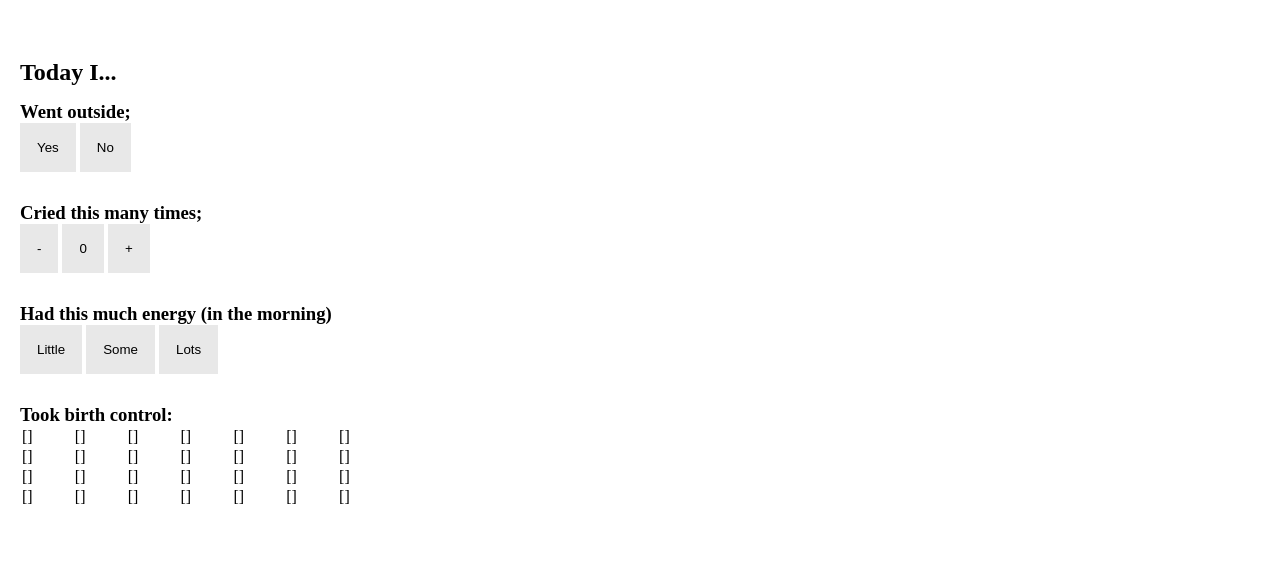
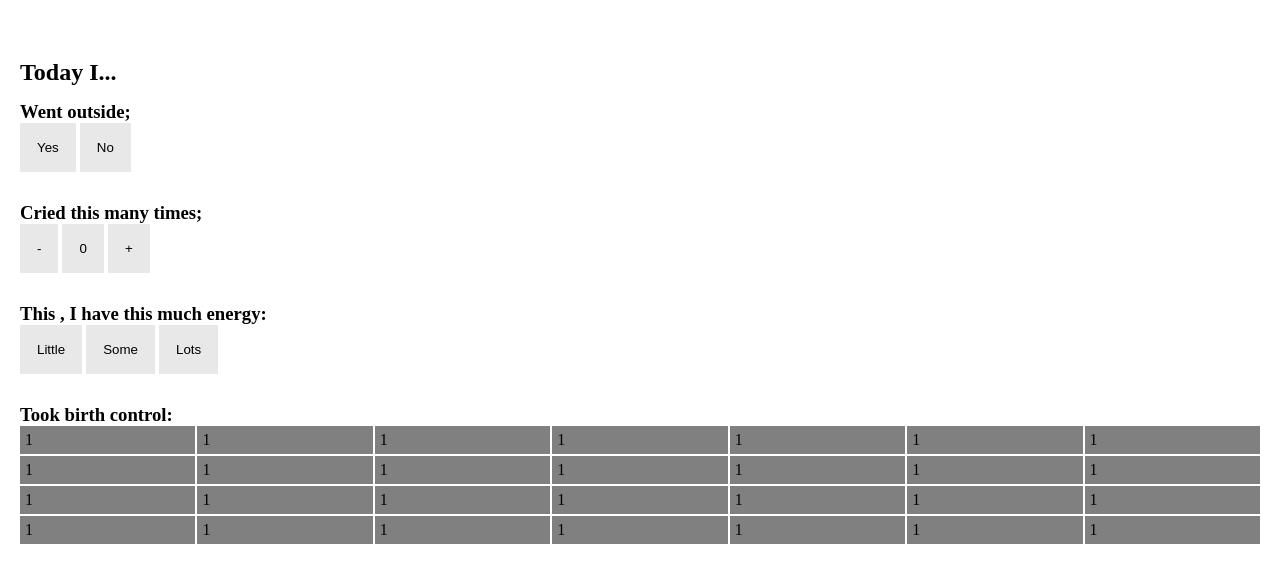
Before and after one commit to Elijer/sunbot, a website with bundled scripts: page index.html in a window 1280 px wide. Shown: the part 69-652 px from the top of the page. Built offline with nearby package versions, Linux system fonts and the light colour scheme.

Commit message:
time of day is displayed in the energy tracker

```diff
--- a/STYLE/style.scss
+++ b/STYLE/style.scss
@@ -16,20 +16,21 @@ html {
     margin-bottom: 10px;
 }
 
-#date {
+#date, #timeOfDay {
     color: grey;
 
     #day {
         float: left;
     }
 
-    #time {
+
+    #time, #timeOfDay {
         float: right;
     }
 
 }
 
-#date, #form {
+#date, #form, #timeOfDay {
     padding: 20px 20px 20px 20px;
 }
 
@@ -52,6 +53,17 @@ button {
     background: red;
 }
 
+.grid-container {
+    display: grid;
+    grid-gap: 2px;
+    grid-template-columns: repeat(7, 1fr);
+  }
+
+.grid-item {
+    padding: 5px;
+    background: grey;
+}
+
 @media only screen and (max-width: 400px) {
     h1 {
         font-size: 20px;
--- a/index.html
+++ b/index.html
@@ -51,7 +51,7 @@
       </div>
 
       <div class = "section">
-        <h3> Had this much energy <span id = "dayRegion">(in the morning)</span></h3>
+        <h3> This <span id = "dayRegion"></span>, I have this much energy:</h3>
         <div id = "energyOptions">
           <button class = "btn" id = "little">Little</button>
           <button class = "btn" id = "some">Some</button>
@@ -61,46 +61,36 @@
 
       <div class = "section">
         <h3>Took birth control:</h3>
-        <table style="width:30%">
-          <tr>
-            <td>[]</td>
-            <td>[]</td>
-            <td>[]</td>
-            <td>[]</td>
-            <td>[]</td>
-            <td>[]</td>
-            <td>[]</td>
-          </tr>
-          <tr>
-            <td>[]</td>
-            <td>[]</td>
-            <td>[]</td>
-            <td>[]</td>
-            <td>[]</td>
-            <td>[]</td>
-            <td>[]</td>
-          </tr>
-          <tr>
-            <td>[]</td>
-            <td>[]</td>
-            <td>[]</td>
-            <td>[]</td>
-            <td>[]</td>
-            <td>[]</td>
-            <td>[]</td>
-          </tr>
-          <tr>
-            <td>[]</td>
-            <td>[]</td>
-            <td>[]</td>
-            <td>[]</td>
-            <td>[]</td>
-            <td>[]</td>
-            <td>[]</td>
-          </tr>
-
-
-        </table>
+        <div class = "grid-container">
+          <div class="grid-item">1</div>
+          <div class="grid-item">1</div>
+          <div class="grid-item">1</div>
+          <div class="grid-item">1</div>
+          <div class="grid-item">1</div>
+          <div class="grid-item">1</div>
+          <div class="grid-item">1</div>
+          <div class="grid-item">1</div>
+          <div class="grid-item">1</div>
+          <div class="grid-item">1</div>
+          <div class="grid-item">1</div>
+          <div class="grid-item">1</div>
+          <div class="grid-item">1</div>
+          <div class="grid-item">1</div>
+          <div class="grid-item">1</div>
+          <div class="grid-item">1</div>
+          <div class="grid-item">1</div>
+          <div class="grid-item">1</div>
+          <div class="grid-item">1</div>
+          <div class="grid-item">1</div>
+          <div class="grid-item">1</div>
+          <div class="grid-item">1</div>
+          <div class="grid-item">1</div>
+          <div class="grid-item">1</div>
+          <div class="grid-item">1</div>
+          <div class="grid-item">1</div>
+          <div class="grid-item">1</div>
+          <div class="grid-item">1</div>
+        </div>
       </div>
     </div>
 
--- a/index.js
+++ b/index.js
@@ -10,7 +10,10 @@ import moment from 'moment';
 
 document.addEventListener("DOMContentLoaded", event => {
 
-    displayDate();
+    var state = {};
+
+    displayDate(state);
+    console.log(state.date);
 
     firebase.initializeApp(firebaseConfig);
     var db = firebase.firestore();
@@ -62,12 +65,41 @@ energyOptions.forEach(function(e){
 })
 
 
-var displayDate = function(){
+var displayDate = function(state){
 
     var dateElement = gg("day");
     var timeElement = gg("time");
+    var theMoment = moment();
+    var dayRegion;
+
+    var timeOfDay = gg("dayRegion");
+    var timesOfDay = ["morning", "afternoon", "evening"];
+    var morningStart = moment('2:00am', 'h:mma');
+    var morningEnd = moment('11:59am', 'h:mma');
+    var middayEnd = moment('6:00pm', 'h:mma');
+
+    if (theMoment.isBefore(middayEnd) && theMoment.isAfter(morningEnd)){
+        dayRegion = "midday"
+        //midday
+    } else if (theMoment.isBefore(morningEnd) && theMoment.isAfter(morningStart)){
+        dayRegion = "morning";
+        //morning
+    } else if (theMoment.isAfter(middayEnd)){
+       dayRegion = "evening";
+        //evening
+    }
+
+    gg("dayRegion").innerHTML = dayRegion;
+    //gg("timeOfDay").innerHTML = dayRegion;
+
+
+    state.date = moment().format('L');
+
+
+
+
     //dateElement.innerHTML = moment().format('MMMM Do YYYY, h:mm:ss a');
-    dateElement.innerHTML = moment().format('dddd, MMM Do');
-    timeElement.innerHTML = moment().format('h:mm a');
+    dateElement.innerHTML = theMoment.format('dddd, MMM Do');
+    timeElement.innerHTML = theMoment.format('h:mm a');
 
 }
```
Also changed, not shown: 2 other files.
